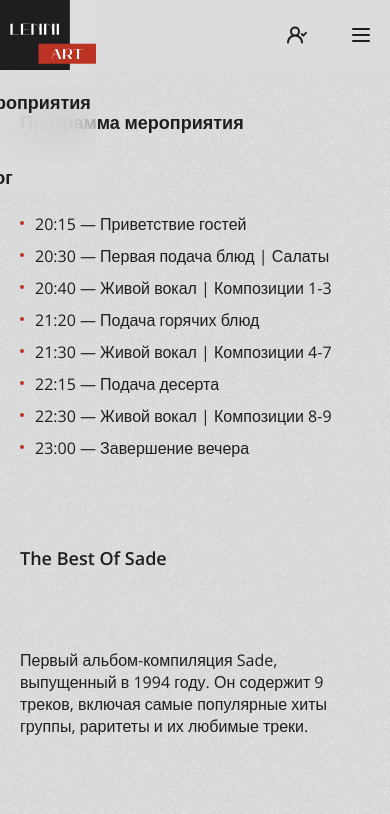
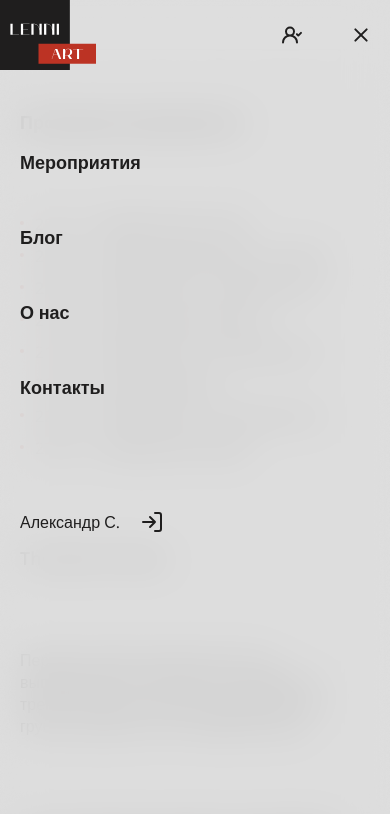
Before and after one commit to belovada/belovada.github.io, a website: page src/html/event.html in a window 390 px wide. Both pictures are taken after a click on the button 361 px from the left and 35 px from the top of the page. Shown: the top 814 px of the page. Drawn offline with nearby package versions, Linux system fonts and the light colour scheme; files that its build step writes are made by us from their sources; files whose address does not match are found by name.

Commit message:
mobile navigation menu

```diff
--- a/src/html/blocks/page-header.html
+++ b/src/html/blocks/page-header.html
@@ -25,7 +25,7 @@
                 <use xlink:href="assets/icons/symbols.svg#user" />
                 </svg>
             </a>
-            <button type="button" class="page-header__nav-toggle"></button>
+            <button type="button" class="page-header__nav-toggle" id="js-navToggle"></button>
         </div>
     </div>
 </header>
--- a/src/html/event.html
+++ b/src/html/event.html
@@ -452,5 +452,6 @@
       </article>
     </main>
       @@include('blocks/page-footer.html')
+      <script src="scripts/main.min.js"></script>
   </body>
 </html>
--- /dev/null
+++ b/src/scripts/dev/main.js
@@ -0,0 +1,11 @@
+(function(){
+
+    "use strict";
+
+    const root = document.documentElement;
+    const navToggle = document.querySelector("#js-navToggle");
+
+    navToggle.addEventListener("click", function(){
+        root.classList.toggle("show-nav");
+    });
+})();
--- a/src/styles/blocks/page-header.less
+++ b/src/styles/blocks/page-header.less
@@ -76,18 +76,23 @@
       width: 100%;
       height: 100vh;
       flex-direction: column;
-      padding: 210px 30px 30px;
-      background-color: rgba(222, 222, 222, 0.5);
-      backdrop-filter: blur(20px);
+      align-items: flex-start;
+      padding: 211px 30px 30px;
+      background-color:fade(@gray, 98%);
       overflow-x: hidden;
       overflow-y: auto;
       transform: translateX(-100%);
+      @supports (backdrop-filter: blur(20px)){
+        background-color: fade(@gray, 70%);
+        backdrop-filter: blur(20px);
+      }
     }
     @media @bw768{
-      position: relative;
-      left: -20px;
-      width: 96px;
-      height: 70px;
+      // position: relative;
+      // left: -20px;
+      // width: 96px;
+      // height: 70px;
+      padding: 150px 20px 30px;
     }
   }
 
@@ -172,7 +177,11 @@
         width: 40px;
         height: 40px;
         border: none;
-        background-color: transparent;
+        //background-color: transparent;
+        background: none;
+      }
+      @media @bw768{
+        margin-left: 5px;
       }
       &::before,
       &::after{
@@ -186,6 +195,7 @@
         border-radius: 2px;
         background-color: @black;
         transform-origin: 50% 50%;
+        transition: transform 0.4s, box-shadow 0.4s;
       }
       &::before{
         top: 13px;
--- a/src/styles/global/mixins.less
+++ b/src/styles/global/mixins.less
@@ -61,3 +61,43 @@
         display: flex;
     }
 }
+
+// .custom-scroll-x{
+
+//   &:: ::-webkit-scrollbar{
+//     width: 6px;
+//     height: 6px;
+//     border-radius: 1px;
+//     background-color: transparent;
+//   }
+
+//   &::-webkit-scrollbar-thumb{
+//     border-radius: 1px;
+//     background-color: #6C6C6C;
+//   }
+
+// }
+
+.show-nav{
+    body{
+      @media @bw1020{
+        overflow: hidden;
+      }
+    }
+
+    .page-header__nav{
+      @media @bw1020{
+        transform: translateX(0);
+      }
+    }
+
+    .page-header__nav-toggle{
+      &::before{
+        box-shadow: none;
+        transform:translate(0, 6px) rotate(45deg);
+      }
+      &::after{
+        transform:translate(0, -6px) rotate(-45deg);
+      }
+    }
+}
```
Also changed, not shown: src/html/default.html (+1 -0 lines), src/html/events.html (+1 -0 lines), src/html/index.html (+2 -0 lines), dist/default.html, dist/event.html, dist/events.html, dist/index.html, dist/scripts/main.js (added), dist/scripts/main.min.js (added), dist/styles/styles.css, dist/styles/styles.min.css.
